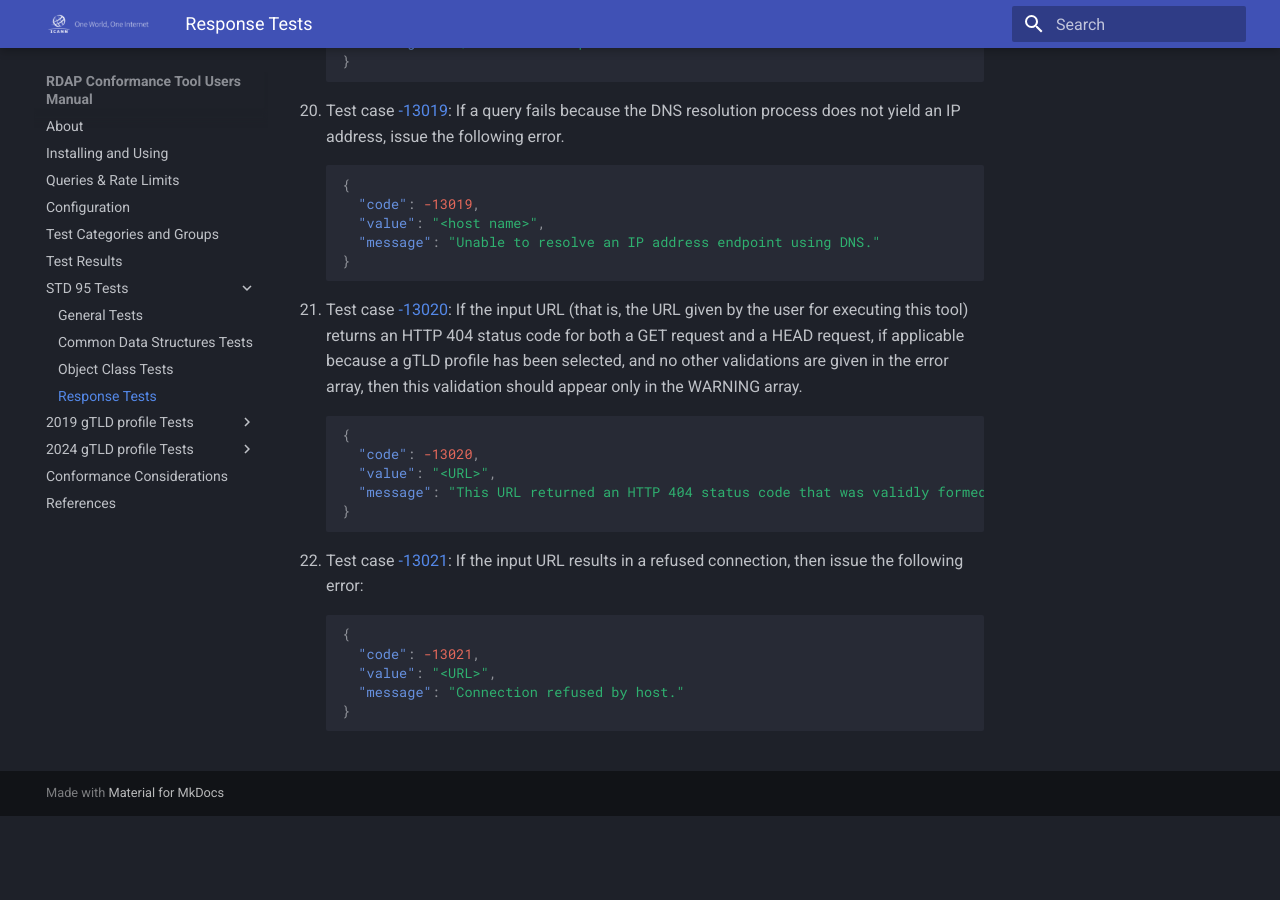
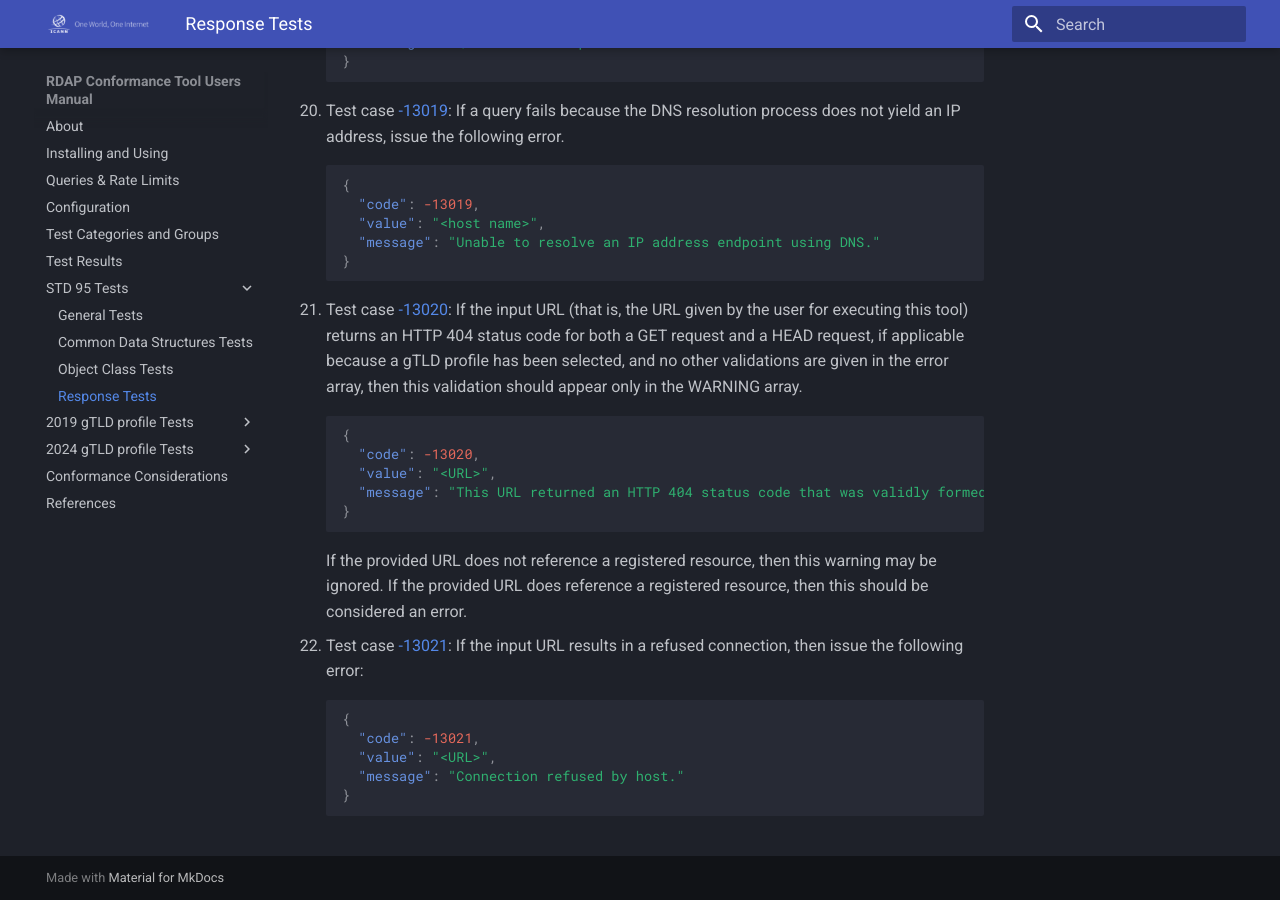
Before and after one commit to icann/rdap-conformance-tool, an MkDocs documentation site: the page built from docs/std_95/response.md, in a window 1280 px wide and 900 px high, scrolled down 3970 px. Built offline with MkDocs 1.6.1 and Material for MkDocs 9.7.7, drawn with Linux system fonts in a browser that asks for light colours; before the commit the page ends 4786 px from its top, so only the background shows below that.

Commit message:
text explaining 13020

````diff
--- a/docs/std_95/response.md
+++ b/docs/std_95/response.md
@@ -171,6 +171,9 @@ See [Media Types][media-types] in the conformance considerations for more inform
   "message": "This URL returned an HTTP 404 status code that was validly formed. If the provided URL does not reference a registered resource, then this warning may be ignored. If the provided URL does reference a registered resource, then this should be considered an error."
 }
 ```
+If the provided URL does not reference a registered resource, then this warning may be ignored.
+If the provided URL does reference a registered resource, then this should be considered an error.
+
 22. Test case [-13021](#id-testCase-13021){ #id-testCase-13021 }: If the input URL results in a refused connection, then issue the following error:
 ```json
 {
````
